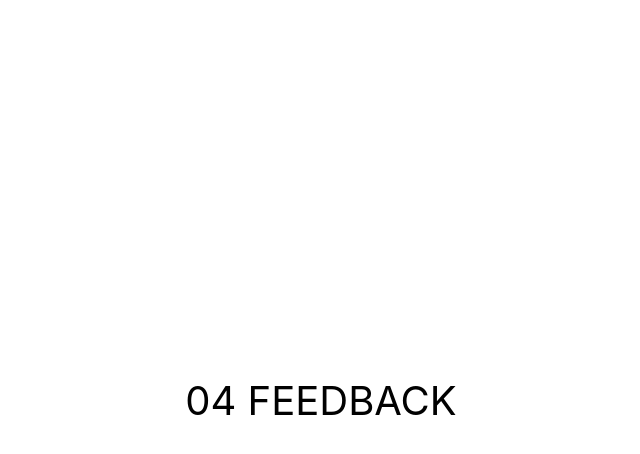
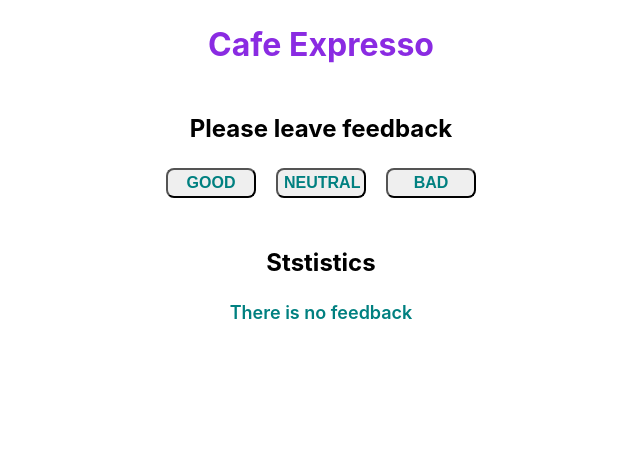
Before and after one commit to ARTEMSHENDRYK/goit-react-hw-04-feedback, a React (Create React App) app: page / in a window 1280 px wide. Shown: the top 454 px of the page, without its empty margins (319-959 px from the left). Built offline with nearby package versions, Linux system fonts and the light colour scheme.

Commit message:
Install components

```diff
--- a/src/components/App.jsx
+++ b/src/components/App.jsx
@@ -1,16 +1,66 @@
-export const App = () => {
-  return (
-    <div
-      style={{
-        height: '100vh',
-        display: 'flex',
-        justifyContent: 'center',
-        alignItems: 'center',
-        fontSize: 40,
-        color: '#010101'
-      }}
-    >
-      04 FEEDBACK
-    </div>
-  );
+import React from "react";
+import Section from "./Section/Section";
+import FeedbackOptions from "./FeedbackOptions/FeedbackOptions";
+import Statistics from "./Statistics/Statistics";
+import Notification from "./Notification/Notification";
+import css from "./App.module.css";
+
+class App extends React.Component {
+  constructor() {
+    super();
+    this.state = {
+      good: 0,
+      neutral: 0,
+      bad: 0
+    }
+  }
+
+  handleIncrement = evt => {
+    const { name } = evt.target;
+    this.setState(prevState => {
+      return { [name]: prevState[name] + 1 }
+    })
+  }
+
+  countTotalFeedback = () => {
+    const { good, neutral, bad } = this.state;
+    return good + neutral + bad;
+  }
+
+  countPositiveFeedbackPercentage = () => {
+    const { good } = this.state;
+    return Math.round(good / this.countTotalFeedback() * 100);
+  }
+
+  render() {
+    const { good, neutral, bad } = this.state;
+    const feedbackOptions = Object.keys(this.state);
+
+    return (
+      <div>
+        <h1 className={css.title}>Cafe Expresso</h1>
+        <Section title="Please leave feedback">
+          <FeedbackOptions
+            options={feedbackOptions}
+            onLeaveFeedback={this.handleIncrement}
+          />
+        </Section>
+        <Section title="Ststistics">
+          {this.countTotalFeedback() > 0
+            ? (
+                <Statistics
+                  good={good}
+                  neutral={neutral}
+                  bad={bad}
+                  total={this.countTotalFeedback()}
+                  positivePercentage={this.countPositiveFeedbackPercentage()} />
+            )
+            : (  <Notification message={"There is no feedback"}/> )
+          }
+         </Section>
+      </div>
+    )
+  }
 };
+
+export default App;
--- /dev/null
+++ b/src/components/App.module.css
@@ -0,0 +1,9 @@
+.title{
+  display: flex;
+  flex-direction: column;
+  align-items: center;
+  width: 375px;
+  margin: 0 auto;
+  padding: 25px 0;
+  color: blueviolet;
+}
--- /dev/null
+++ b/src/components/FeedbackOptions/FeedbackOptions.jsx
@@ -0,0 +1,27 @@
+import PropTypes from "prop-types";
+import css from "./FeedbaclOptions.module.css";
+
+function FeedbackOptions({ options, onLeaveFeedback }) {
+  return (
+    <div className={css.container}>
+      {options.map(option => (
+        <button
+          type="button"
+          key={option}
+          name={option}
+          onClick={onLeaveFeedback}
+          className={css.button}
+        >{option}
+        </button>
+      ))
+      }
+    </div>
+  )
+}
+
+FeedbackOptions.propTypes = {
+  options: PropTypes.arrayOf(PropTypes.string).isRequired,
+  onLeaveFeedback: PropTypes.func.isRequired,
+}
+
+export default FeedbackOptions;
--- /dev/null
+++ b/src/components/FeedbackOptions/FeedbaclOptions.module.css
@@ -0,0 +1,25 @@
+.container {
+  display: flex;
+  flex-direction: row;
+  justify-content: space-evenly;
+  width: 350px;
+}
+
+.button {
+  width: 90px;
+  height: 30px;
+  border-radius: 8px;
+  font-size: 16px;
+  font-weight: 700;
+  text-transform: uppercase;
+  color: teal;
+}
+
+.button:hover {
+  cursor: pointer;
+  background-color: burlywood;
+}
+
+.button:active {
+  background-color: blue;
+}
--- /dev/null
+++ b/src/components/Notification/Notification.jsx
@@ -0,0 +1,16 @@
+import PropTypes from "prop-types";
+import css from "./Notification.module.css";
+
+function Notification({ message }) {
+  return (
+    <>
+      <p className={css.message}>{message}</p>
+    </>
+  )
+}
+
+Notification.propTypes = {
+  message: PropTypes.string.isRequired,
+}
+
+export default Notification;
--- /dev/null
+++ b/src/components/Notification/Notification.module.css
@@ -0,0 +1,5 @@
+.message{
+  font-size: 18px;
+  font-weight: 600;
+  color: teal;
+}
--- /dev/null
+++ b/src/components/Section/Section.jsx
@@ -0,0 +1,18 @@
+import PropTypes from "prop-types";
+import css from "./Section.module.css";
+
+function Section({ title, children }) {
+  return (
+    <section className={css.section}>
+      <h2 className={css.title}>{title}</h2>
+      {children}
+    </section>
+  )
+}
+
+Section.propTypes = {
+  title: PropTypes.string.isRequired,
+  children: PropTypes.node.isRequired,
+}
+
+export default Section;
--- /dev/null
+++ b/src/components/Section/Section.module.css
@@ -0,0 +1,13 @@
+.section {
+  display: flex;
+  flex-direction: column;
+  align-items: center;
+  text-align: justify;
+  width: 375px;
+  margin: 0 auto;
+  padding: 25px 0;
+}
+
+.title {
+  margin-bottom: 25px;
+}
--- /dev/null
+++ b/src/components/Statistics/Statistics.jsx
@@ -0,0 +1,24 @@
+import PropTypes from "prop-types";
+import css from "./Statistics.module.css";
+
+function Statistics({ good, neutral, bad, total, positivePercentage }) {
+  return (
+    <>
+      <p className={css.text}>Good: {good}</p>
+      <p className={css.text}>Neutral: {neutral}</p>
+      <p className={css.text}>Bad: {bad}</p>
+      <p className={css.text}>Total: {total}</p>
+      <p className={css.text}>Positive feedback: {positivePercentage}%</p>
+    </>
+  )
+}
+
+Statistics.propTypes = {
+  good: PropTypes.number.isRequired,
+  neutral: PropTypes.number.isRequired,
+  bad: PropTypes.number.isRequired,
+  total: PropTypes.number.isRequired,
+  positivePercentage: PropTypes.number.isRequired,
+}
+
+export default Statistics;
--- /dev/null
+++ b/src/components/Statistics/Statistics.module.css
@@ -0,0 +1,6 @@
+.text{
+  margin-bottom: 8px;
+  font-size: 20px;
+  font-weight: 800px;
+  color: teal;
+}
--- a/src/index.css
+++ b/src/index.css
@@ -1,4 +1,4 @@
-@import-normalize; /* bring in normalize.css styles */
+@import-normalize;
 
 body {
   margin: 0;
@@ -13,3 +13,8 @@ code {
   font-family: source-code-pro, Menlo, Monaco, Consolas, 'Courier New',
     monospace;
 }
+
+h1, h2, ul, p {
+  margin: 0;
+  padding: 0;
+}
--- a/src/index.js
+++ b/src/index.js
@@ -1,6 +1,6 @@
 import React from 'react';
 import ReactDOM from 'react-dom/client';
-import { App } from 'components/App';
+import App from 'components/App';
 import './index.css';
 
 ReactDOM.createRoot(document.getElementById('root')).render(
```
